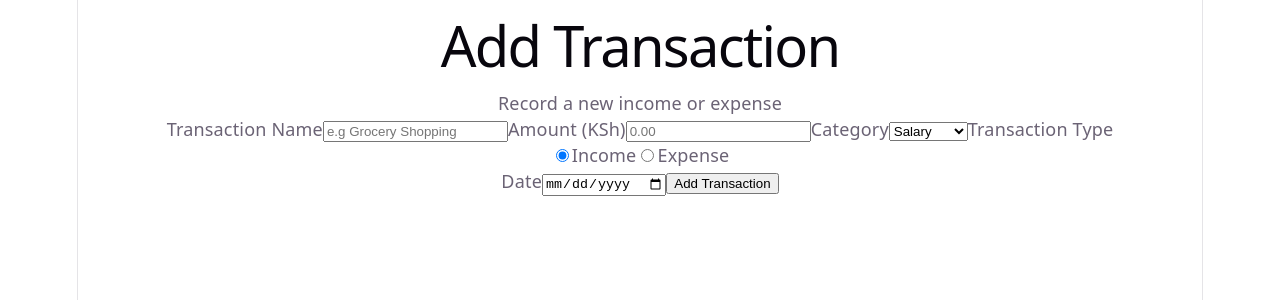
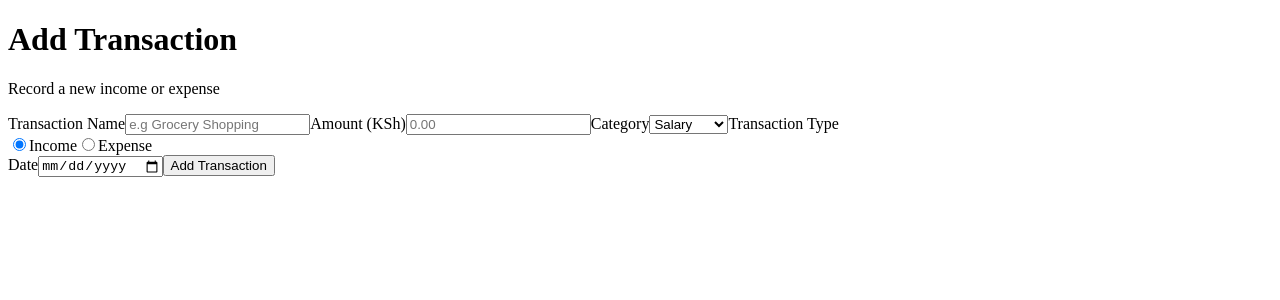
Before and after one commit to calebkamau092-dev/BudgetWise, a React (Vite) app: page / in a window 1280 px wide. Shown: the top 300 px of the page. Built offline with nearby package versions, Linux system fonts and the light colour scheme.

Commit message:
Create App component for application layout

```diff
--- /dev/null
+++ b/src/App.jsx
@@ -0,0 +1,11 @@
+import AddTransaction from "./Components/AddTransaction";
+
+function App() {
+  return (
+    <div>
+      <AddTransaction />
+    </div>
+  );
+}
+
+export default App;
--- a/src/index.css
+++ /dev/null
@@ -1,111 +0,0 @@
-:root {
-  --text: #6b6375;
-  --text-h: #08060d;
-  --bg: #fff;
-  --border: #e5e4e7;
-  --code-bg: #f4f3ec;
-  --accent: #aa3bff;
-  --accent-bg: rgba(170, 59, 255, 0.1);
-  --accent-border: rgba(170, 59, 255, 0.5);
-  --social-bg: rgba(244, 243, 236, 0.5);
-  --shadow:
-    rgba(0, 0, 0, 0.1) 0 10px 15px -3px, rgba(0, 0, 0, 0.05) 0 4px 6px -2px;
-
-  --sans: system-ui, 'Segoe UI', Roboto, sans-serif;
-  --heading: system-ui, 'Segoe UI', Roboto, sans-serif;
-  --mono: ui-monospace, Consolas, monospace;
-
-  font: 18px/145% var(--sans);
-  letter-spacing: 0.18px;
-  color-scheme: light dark;
-  color: var(--text);
-  background: var(--bg);
-  font-synthesis: none;
-  text-rendering: optimizeLegibility;
-  -webkit-font-smoothing: antialiased;
-  -moz-osx-font-smoothing: grayscale;
-
-  @media (max-width: 1024px) {
-    font-size: 16px;
-  }
-}
-
-@media (prefers-color-scheme: dark) {
-  :root {
-    --text: #9ca3af;
-    --text-h: #f3f4f6;
-    --bg: #16171d;
-    --border: #2e303a;
-    --code-bg: #1f2028;
-    --accent: #c084fc;
-    --accent-bg: rgba(192, 132, 252, 0.15);
-    --accent-border: rgba(192, 132, 252, 0.5);
-    --social-bg: rgba(47, 48, 58, 0.5);
-    --shadow:
-      rgba(0, 0, 0, 0.4) 0 10px 15px -3px, rgba(0, 0, 0, 0.25) 0 4px 6px -2px;
-  }
-
-  #social .button-icon {
-    filter: invert(1) brightness(2);
-  }
-}
-
-body {
-  margin: 0;
-}
-
-#root {
-  width: 1126px;
-  max-width: 100%;
-  margin: 0 auto;
-  text-align: center;
-  border-inline: 1px solid var(--border);
-  min-height: 100svh;
-  display: flex;
-  flex-direction: column;
-  box-sizing: border-box;
-}
-
-h1,
-h2 {
-  font-family: var(--heading);
-  font-weight: 500;
-  color: var(--text-h);
-}
-
-h1 {
-  font-size: 56px;
-  letter-spacing: -1.68px;
-  margin: 32px 0;
-  @media (max-width: 1024px) {
-    font-size: 36px;
-    margin: 20px 0;
-  }
-}
-h2 {
-  font-size: 24px;
-  line-height: 118%;
-  letter-spacing: -0.24px;
-  margin: 0 0 8px;
-  @media (max-width: 1024px) {
-    font-size: 20px;
-  }
-}
-p {
-  margin: 0;
-}
-
-code,
-.counter {
-  font-family: var(--mono);
-  display: inline-flex;
-  border-radius: 4px;
-  color: var(--text-h);
-}
-
-code {
-  font-size: 15px;
-  line-height: 135%;
-  padding: 4px 8px;
-  background: var(--code-bg);
-}
--- a/src/main.jsx
+++ b/src/main.jsx
@@ -1,10 +1,9 @@
-import { StrictMode } from 'react'
-import { createRoot } from 'react-dom/client'
-import './index.css'
-import AddTransaction from './Components/AddTransaction'
+import { StrictMode } from "react";
+import { createRoot } from "react-dom/client";
+import App from "./App";
 
-createRoot(document.getElementById('root')).render(
+createRoot(document.getElementById("root")).render(
   <StrictMode>
-    <AddTransaction />
-  </StrictMode>,
-)
+    <App />
+  </StrictMode>
+);
```
